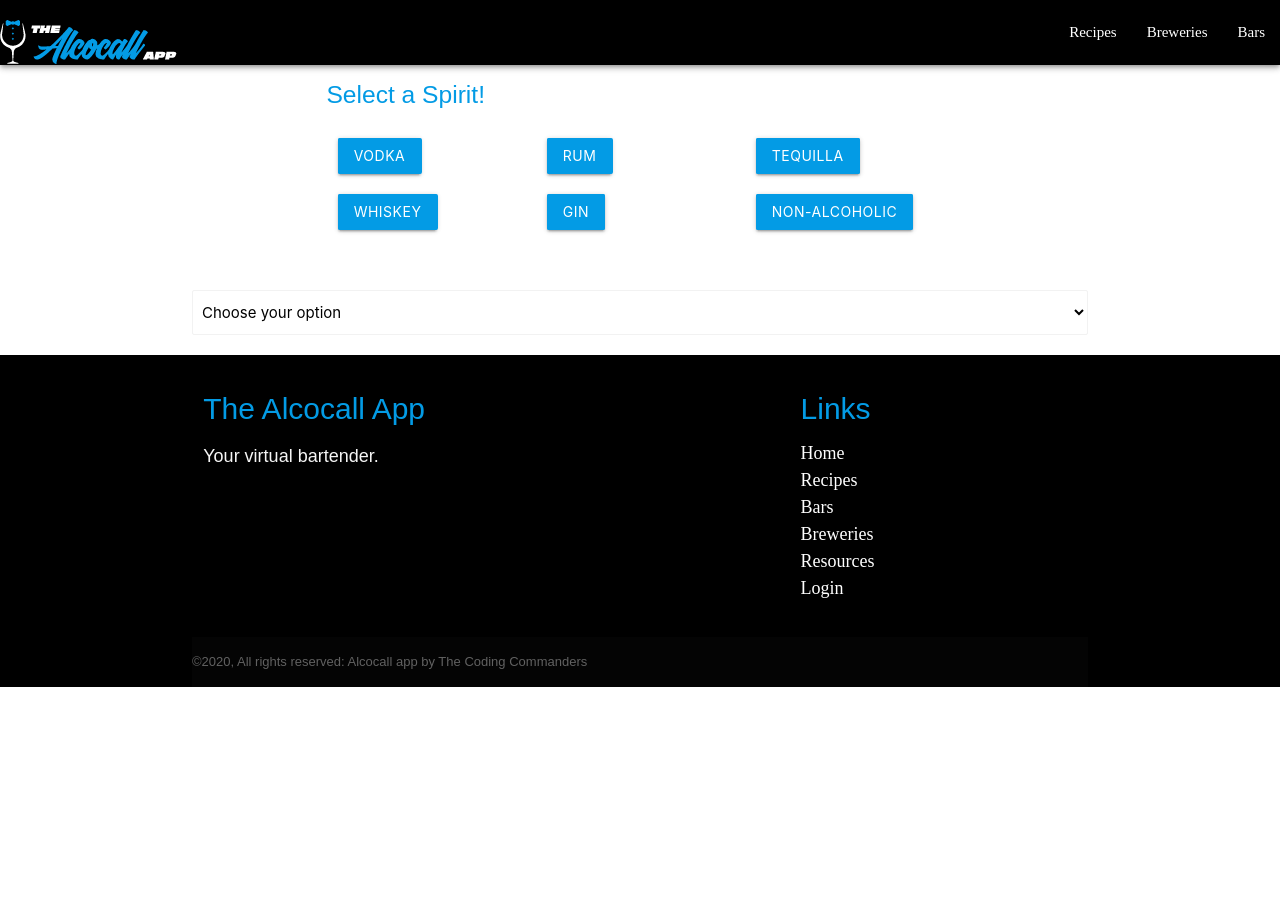
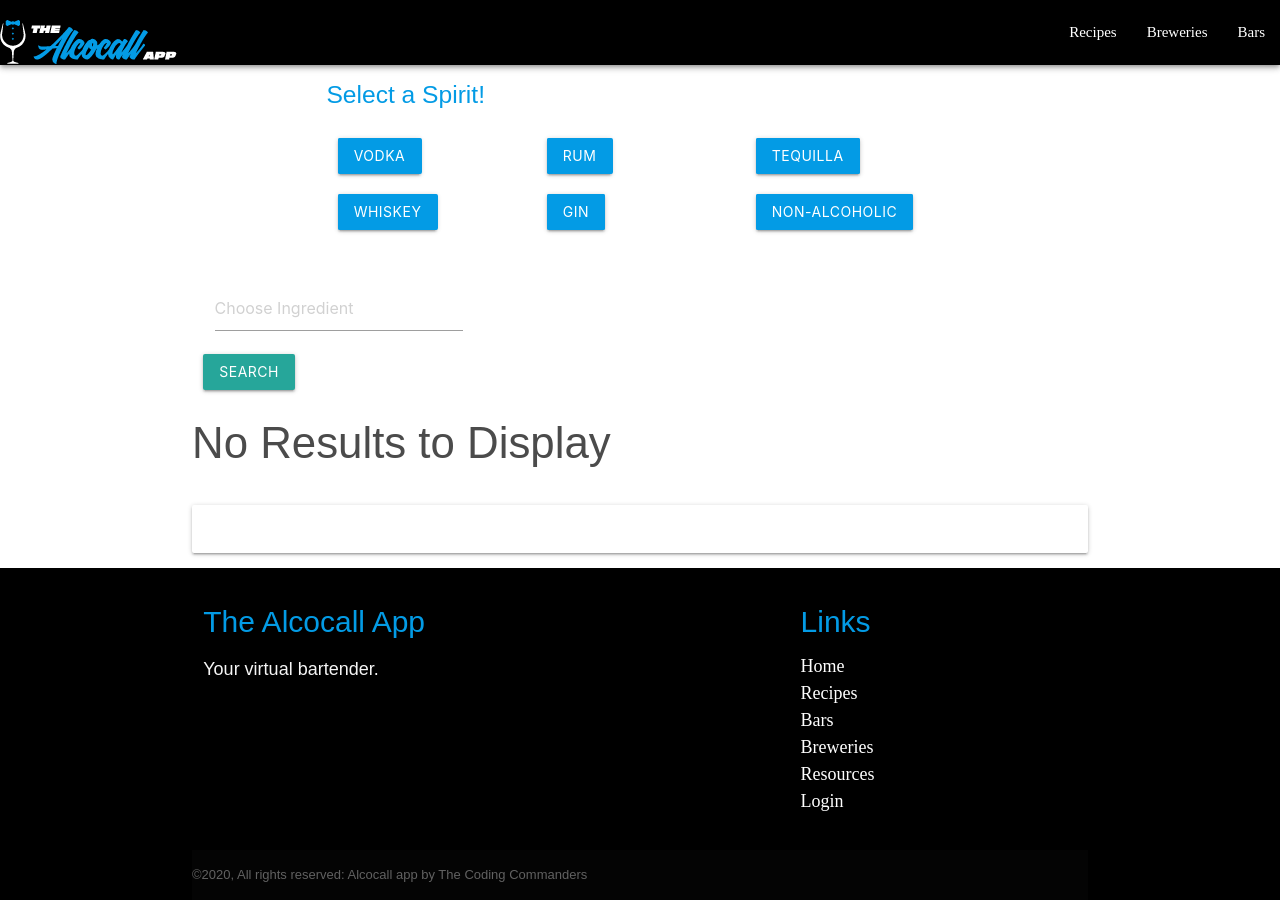
Before and after one commit to amaliawhay/alcocall, a React (Create React App) app in the folder client/: page /recipes in a window 1280 px wide. Before the commit the page ends 800 px from the top, so only its background shows below. Built offline with nearby package versions, Linux system fonts and the light colour scheme; a web font is replaced by a local one.

Commit message:
for pratice

```diff
--- a/client/src/component/drinkCard/drinkCard.js
+++ b/client/src/component/drinkCard/drinkCard.js
@@ -8,10 +8,16 @@ function DrinkCard(props) {
         <Col m={6} s={12}>
           <Card
             closeIcon={<Icon>close</Icon>}
-            header={<CardTitle image={props.image} reveal waves="light" />}
-            reveal={<p>{props.recipe}</p>}
+            header={
+              <CardTitle
+                image={props.image || "https://rb.gy/vmljxu"}
+                reveal
+                waves="light"
+              />
+            }
+            reveal={<p> {props.recipe || "Pick a drink to see a recipe"}</p>}
             revealIcon={<Icon>more_vert</Icon>}
-            title={props.title}
+            title={props.title || "generic response"}
           ></Card>
         </Col>
       </Row>
--- a/client/src/component/nonalcoholicButton/nonalcoholicButton.js
+++ b/client/src/component/nonalcoholicButton/nonalcoholicButton.js
@@ -1,4 +1,4 @@
-import React, { Component } from "react";
+import React from "react";
 import { Button } from "react-materialize";
 
 function nonalcoholicButton() {
--- a/client/src/component/textInput/textInput.js
+++ b/client/src/component/textInput/textInput.js
@@ -1,10 +1,15 @@
 import React from "react";
 import { TextInput } from "react-materialize";
 
-function textInput() {
+function textInput(props) {
   return (
     <div>
       <TextInput id="TextInput-4" placeholder="Choose Ingredient" />
+      <div>
+        <button onClick={props.handleFormSubmit} className="btn btn-primary">
+          Search
+        </button>
+      </div>
     </div>
   );
 }
--- a/client/src/component/tutorial/style.css
+++ /dev/null
@@ -1,4 +0,0 @@
-Card {
-      -webkit-transform: scaleX(-1);
-      transform: scaleX(-1);
-    }
--- a/client/src/component/tutorial/tutorial.js
+++ b/client/src/component/tutorial/tutorial.js
@@ -19,6 +19,7 @@ function Tutorial() {
             <CardTitle>
               <div className="iframe-container">
                 <iframe
+                  title="tutorial"
                   className="responsive-iframe"
                   width="100%"
                   height="100%"
--- a/client/src/pages/recipes/index.js
+++ b/client/src/pages/recipes/index.js
@@ -1,8 +1,7 @@
 import React, { Component } from "react";
 import API from "../../utils/Api";
-import SearchForm from "../../component/searchForm/searchForm";
+import { Row, Col, Card } from "react-materialize";
 import TextInput from "../../component/textInput/textInput";
-import Collapsible from "../../component/collapsible/collapsible";
 import NonalcoholicButton from "../../component/nonalcoholicButton/nonalcoholicButton";
 import RumButton from "../../component/rumButton/rumButton";
 import TequillaButton from "../../component/tequillaButton/tequillaButton";
@@ -13,17 +12,27 @@ import DrinkCard from "../../component/drinkCard/drinkCard";
 
 class recipes extends Component {
   state = {
-    result: {},
-    search: ""
+    result: [],
+    search: "",
+    drinkName: []
   };
-  //   componentDidMount() {
-  //     this.searchIngredients("lemon");
-  //   }
+
+  // componentDidMount() {
+  //   this.searchIngredients("lemon");
+  // }
   searchIngredients = (query) => {
     API.getIngs(query)
       .then((res) => {
-        // console.log(res.data.drinks);
-        this.setState({ result: res.data.drinks });
+        const data = res.data.drinks;
+        console.log(data);
+        this.setState({ ...this.state, result: data });
+        const tempDrinkName = [];
+        for (var i = 0; i < data.length; i++) {
+          tempDrinkName.push({ name: data[i].strDrink, id: data[i].idDrink });
+        }
+        // return tempDrinkName;
+        this.setState({ ...this.state, drinkName: tempDrinkName });
+        console.log(this.state.drinkName);
         console.log(this.state.result);
       })
       .catch((err) => console.log(err));
@@ -39,6 +48,10 @@ class recipes extends Component {
     event.preventDefault();
     this.searchIngredients(this.state.search);
   };
+  handleButtonClick = (event) => {
+    event.preventDefault();
+  };
+
   render() {
     return (
       <div>
@@ -75,11 +88,41 @@ class recipes extends Component {
                 </div>
               </div>
             </div>
-            {/* <Collapsible />
-            <TextInput />
-            <DrinkCard /> */}
+            <Row>
+              <Col>
+                <TextInput
+                  className="center-align"
+                  s={12}
+                  value={this.state.search}
+                  handleInputChange={this.handleInputChange}
+                  handleFormSubmit={this.handleFormSubmit}
+                />
+              </Col>
+            </Row>
+            {this.state.result.strDrink ? (
+              <DrinkCard
+                recipe={this.state.result.idDrink}
+                image={this.state.result.strDrinkThumb}
+                title={this.state.result.strDrink}
+              />
+            ) : (
+              <h3>No Results to Display</h3>
+            )}
           </div>
-          <div id="alcoholDisplay" className="col s10 m6 16"></div>
+          <Card s={12}>
+            {this.state.drinkName.map((drink) => {
+              return (
+                <button
+                  onClick={this.setState(this.searchIngredients(this.value))}
+                  value={drink.id}
+                >
+                  {drink.name}
+                </button>
+              );
+            })}
+            {/* <p>{this.state.drinkName || "search for ingredient"}</p> */}
+          </Card>
+          {/* <div id="alcoholDisplay" className="col s10 m6 16"></div>
           <div class="row">
             <form>
               <label for="drinkSelect"></label>
@@ -92,7 +135,7 @@ class recipes extends Component {
                 </select>
               </div>
             </form>
-          </div>
+          </div> */}
         </main>
       </div>
       //       <div>
--- a/client/src/pages/signIn/index.js
+++ b/client/src/pages/signIn/index.js
@@ -9,14 +9,14 @@ function singin() {
           <a
             className="dropdown-item btn light-blue darken-1 button"
             id="signIn"
-            href="#"
+            href="/"
           >
             Sign in
           </a>
           <a
             className="dropdown-item btn light-blue darken-1 button"
             id="signUp"
-            href="#"
+            href="/"
           >
             Sign up
           </a>
--- a/client/src/utils/Api.js
+++ b/client/src/utils/Api.js
@@ -3,17 +3,18 @@ import axios from "axios";
 export default {
   getNonAlcohol: function () {
     return axios.get(
-      "https://www.thecocktaildb.com/api/json/{REACT_APP_COCKTAILS_API_KEY}/filter.php?a=Non_Alcoholic"
+      `https://www.thecocktaildb.com/api/json/${process.env.REACT_APP_COCKTAILS_API_KEY}/filter.php?a=Non_Alcoholic`
     );
   },
   getRandom: function () {
     return axios.get(
-      "https://www.thecocktaildb.com/api/json/{REACT_APP_COCKTAILS_API_KEY}/random.php"
+      `https://www.thecocktaildb.com/api/json/${process.env.REACT_APP_COCKTAILS_API_KEY}/random.php`
     );
   },
-  getIngs: function () {
+  getIngs: function (ing) {
     return axios.get(
-      "https://www.thecocktaildb.com/api/json/{REACT_APP_COCKTAILS_API_KEY}/filter.php?i="
+      `https://www.thecocktaildb.com/api/json/${process.env.REACT_APP_COCKTAILS_API_KEY}/filter.php?i=` +
+        ing
     );
-  },
+  }
 };
```
